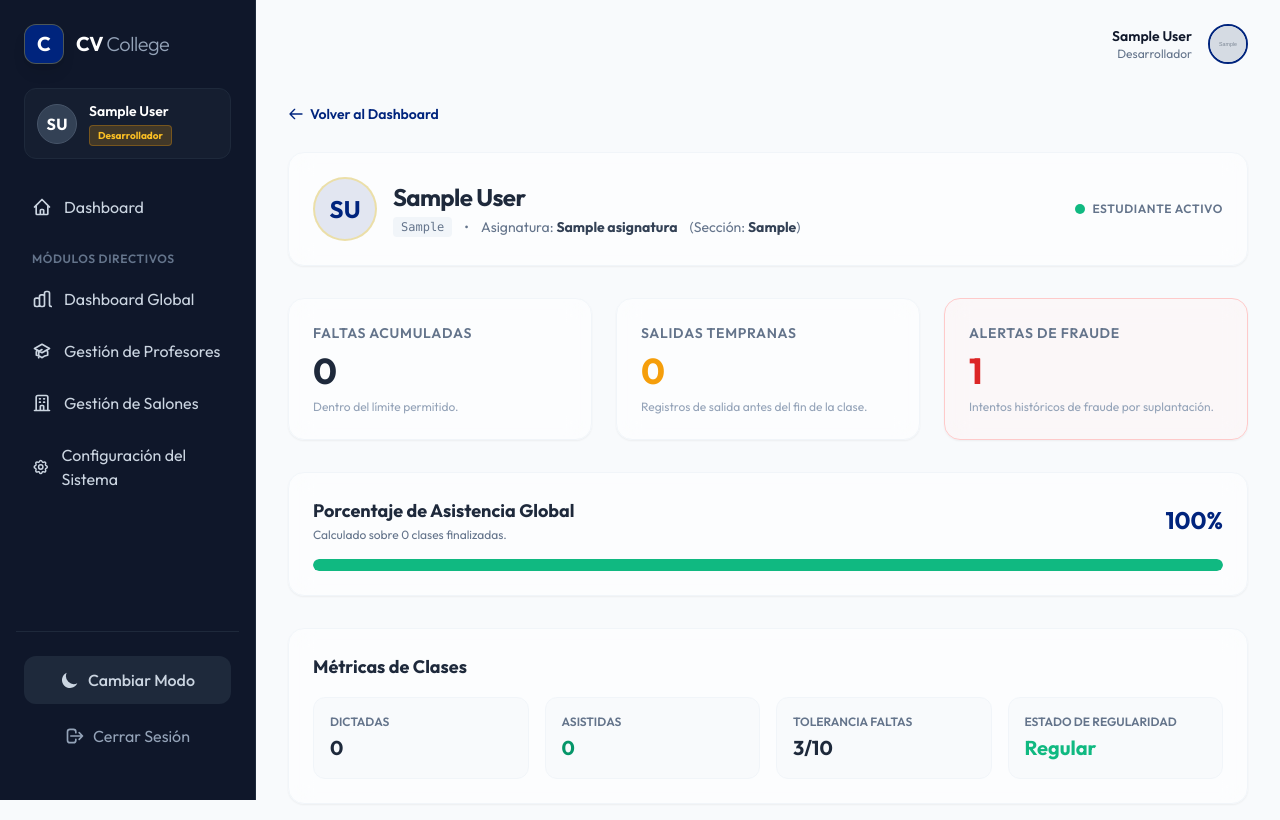
After one commit to valenace/face-recognition-college, a Django app: page /academic/metricas-alumno/1/1/ in a window 1280 px wide. The commit adds this page. Run offline with Django 5.2, Linux system fonts and the light colour scheme; a user stored in the database is signed in; tables that the repository leaves empty hold one stand-in row (values such as "Sample post"); grey boxes marked "Sample" are stand-in pictures; some libraries are stand-ins or nearby versions.

Commit message:
feat: Add class history and student metrics views with corresponding templates and routes

```diff
--- a/apps/academic/urls.py
+++ b/apps/academic/urls.py
@@ -1,5 +1,5 @@
 from django.urls import path
-from .views import DashboardProfesorView, MonitorClaseView
+from .views import DashboardProfesorView, MonitorClaseView, HistorialClasesView, MetricasAlumnoView
 
 app_name = "academic"
 
@@ -8,4 +8,8 @@ urlpatterns = [
     path("dashboard-profesor/", DashboardProfesorView.as_view(), name="dashboard-profesor"),
     # monitor de sesion de clase por id
     path("monitor-clase/<int:session_id>/", MonitorClaseView.as_view(), name="monitor-clase"),
+    # historial de clases finalizadas
+    path("historial-clases/", HistorialClasesView.as_view(), name="historial-clases"),
+    # métricas individuales de alumno por asignación
+    path("metricas-alumno/<int:student_id>/<int:class_id>/", MetricasAlumnoView.as_view(), name="metricas-alumno"),
 ]
--- a/apps/academic/views.py
+++ b/apps/academic/views.py
@@ -1,9 +1,10 @@
-from django.views.generic import ListView, DetailView
+from django.views.generic import ListView, DetailView, TemplateView
 from django.core.exceptions import PermissionDenied
+from django.shortcuts import get_object_or_404
 from django.utils import timezone
 from apps.users.permissions import RoleRequiredMixin
 from apps.users.models import User
-from .models import AsignacionClase, Inscripcion
+from .models import AsignacionClase, Inscripcion, Estudiante
 from apps.attendance.models import SesionClase, RegistroAsistencia
 
 class DashboardProfesorView(RoleRequiredMixin, ListView):
@@ -87,3 +88,82 @@ class MonitorClaseView(RoleRequiredMixin, DetailView):
 
         context["estudiantes_monitoreo"] = estudiantes_monitoreo
         return context
+
+
+class HistorialClasesView(RoleRequiredMixin, ListView):
+    """
+    Vista protegida que lista las sesiones de clase pasadas (FINALIZADA)
+    del profesor actual.
+    """
+    model = SesionClase
+    template_name = "academic/historial_clases.html"
+    context_object_name = "sesiones"
+    allowed_roles = [User.Role.PROFESSOR]
+
+    def get_queryset(self):
+        return SesionClase.objects.filter(
+            asignacion_clase__profesor=self.request.user,
+            estado=SesionClase.Estado.FINALIZADA
+        ).select_related(
+            "asignacion_clase__asignatura",
+            "asignacion_clase__seccion",
+            "asignacion_clase__salon"
+        ).order_by("-fecha", "-id")
+
+
+class MetricasAlumnoView(RoleRequiredMixin, TemplateView):
+    """
+    Vista protegida que calcula y muestra las métricas de asistencia,
+    faltas, salidas tempranas e intentos de fraude de un estudiante en una clase.
+    """
+    template_name = "academic/metricas_alumno.html"
+    allowed_roles = [User.Role.PROFESSOR]
+
+    def get_context_data(self, **kwargs):
+        context = super().get_context_data(**kwargs)
+        student_id = self.kwargs.get("student_id")
+        class_id = self.kwargs.get("class_id")
+
+        estudiante = get_object_or_404(Estudiante, pk=student_id)
+        asignacion = get_object_or_404(AsignacionClase, pk=class_id)
+
+        # Validar que la clase pertenezca al profesor autenticado
+        if asignacion.profesor != self.request.user:
+            raise PermissionDenied("No tienes permiso para ver métricas de esta clase.")
+
+        # 1. Total de clases dictadas hasta la fecha (sesiones de esta asignacion finalizadas)
+        sesiones_finalizadas = SesionClase.objects.filter(
+            asignacion_clase=asignacion,
+            estado=SesionClase.Estado.FINALIZADA
+        )
+        total_dictadas = sesiones_finalizadas.count()
+
+        # 2. Total de faltas (clases dictadas donde el alumno NO tiene RegistroAsistencia)
+        sesiones_con_asistencia = RegistroAsistencia.objects.filter(
+            estudiante=estudiante,
+            sesion__in=sesiones_finalizadas
+        ).values_list("sesion_id", flat=True)
+        total_faltas = sesiones_finalizadas.exclude(id__in=sesiones_con_asistencia).count()
+
+        # 3. Salidas tempranas sin justificación (donde hora_salida < horario_fin)
+        salidas_tempranas = RegistroAsistencia.objects.filter(
+            estudiante=estudiante,
+            sesion__asignacion_clase=asignacion,
+            hora_salida__lt=asignacion.horario_fin
+        ).count()
+
+        # 4. Intentos de fraude históricos (en toda la trayectoria del alumno en el sistema)
+        fraudes_historicos = RegistroAsistencia.objects.filter(
+            estudiante=estudiante,
+            es_fraude=True
+        ).count()
+
+        context.update({
+            "estudiante": estudiante,
+            "asignacion": asignacion,
+            "total_dictadas": total_dictadas,
+            "total_faltas": total_faltas,
+            "salidas_tempranas": salidas_tempranas,
+            "fraudes_historicos": fraudes_historicos,
+        })
+        return context
--- /dev/null
+++ b/templates/academic/metricas_alumno.html
@@ -0,0 +1,161 @@
+{% extends "base.html" %}
+
+{% block title %}Métricas del Estudiante | CV College{% endblock %}
+
+{% block content %}
+<!-- Volver Link -->
+<div class="mb-6">
+    <a href="{% url 'academic:dashboard-profesor' %}" class="inline-flex items-center text-sm font-semibold text-brand-blue dark:text-brand-yellow hover:underline">
+        <svg class="w-4 h-4 mr-1.5" fill="none" stroke="currentColor" viewBox="0 0 24 24">
+            <path stroke-linecap="round" stroke-linejoin="round" stroke-width="2" d="M10 19l-7-7m0 0l7-7m-7 7h18"></path>
+        </svg>
+        Volver al Dashboard
+    </a>
+</div>
+
+<!-- 1. Perfil Superior -->
+<div class="glass-card p-6 rounded-2xl shadow-sm mb-8 border border-slate-100 dark:border-zinc-800 bg-white/50 dark:bg-zinc-900/50 flex flex-col md:flex-row md:items-center justify-between gap-6">
+    <div class="flex items-center gap-4">
+        <div class="w-16 h-16 rounded-full bg-brand-blue/10 dark:bg-brand-blue/20 text-brand-blue dark:text-brand-yellow font-black flex items-center justify-center text-2xl border-2 border-brand-yellow/30">
+            {{ estudiante.user.first_name|first|upper }}{{ estudiante.user.last_name|first|upper }}
+        </div>
+        <div>
+            <h2 class="text-2xl font-bold text-slate-800 dark:text-zinc-100 tracking-tight">{{ estudiante.user.get_full_name }}</h2>
+            <div class="flex flex-wrap items-center gap-x-3 gap-y-1 mt-1 text-sm text-slate-500 dark:text-zinc-400">
+                <span class="font-mono bg-slate-100 dark:bg-zinc-800 px-2 py-0.5 rounded text-xs">{{ estudiante.matricula }}</span>
+                <span class="hidden md:inline">•</span>
+                <span>Asignatura: <strong class="text-slate-700 dark:text-zinc-300">{{ asignacion.asignatura.nombre }}</strong></span>
+                <span>(Sección: <strong class="text-slate-700 dark:text-zinc-300">{{ asignacion.seccion.codigo }}</strong>)</span>
+            </div>
+        </div>
+    </div>
+    <div class="shrink-0 flex items-center gap-2">
+        <span class="w-2.5 h-2.5 rounded-full {% if estudiante.activo %}bg-emerald-500{% else %}bg-slate-400{% endif %}"></span>
+        <span class="text-xs font-semibold uppercase tracking-wider text-slate-500 dark:text-zinc-400">
+            {% if estudiante.activo %}Estudiante Activo{% else %}Inactivo{% endif %}
+        </span>
+    </div>
+</div>
+
+<!-- 2. Grid de KPIs -->
+<div class="grid grid-cols-1 sm:grid-cols-3 gap-6 mb-8">
+    <!-- Card: Faltas Acumuladas -->
+    <div class="glass-card p-6 rounded-2xl shadow-sm border border-slate-100 dark:border-zinc-800 bg-white/50 dark:bg-zinc-900/50 flex flex-col justify-between min-h-[140px]">
+        <div>
+            <p class="text-sm font-semibold text-slate-500 dark:text-zinc-400 uppercase tracking-wider">Faltas Acumuladas</p>
+            <h3 class="text-4xl font-extrabold mt-2 {% if total_faltas > 3 %}text-rose-600 dark:text-rose-400{% else %}text-slate-800 dark:text-zinc-100{% endif %}">
+                {{ total_faltas }}
+            </h3>
+        </div>
+        <p class="text-xs text-slate-400 mt-2">
+            {% if total_faltas > 3 %}
+                ⚠️ Alerta: Límite de inasistencias excedido.
+            {% else %}
+                Dentro del límite permitido.
+            {% endif %}
+        </p>
+    </div>
+
+    <!-- Card: Salidas Tempranas Injustificadas -->
+    <div class="glass-card p-6 rounded-2xl shadow-sm border border-slate-100 dark:border-zinc-800 bg-white/50 dark:bg-zinc-900/50 flex flex-col justify-between min-h-[140px]">
+        <div>
+            <p class="text-sm font-semibold text-slate-500 dark:text-zinc-400 uppercase tracking-wider">Salidas Tempranas</p>
+            <h3 class="text-4xl font-extrabold text-amber-500 mt-2">
+                {{ salidas_tempranas }}
+            </h3>
+        </div>
+        <p class="text-xs text-slate-400 mt-2">Registros de salida antes del fin de la clase.</p>
+    </div>
+
+    <!-- Card: Alertas de Fraude -->
+    <div class="glass-card p-6 rounded-2xl shadow-sm border {% if fraudes_historicos > 0 %}border-red-200 bg-red-50/40 dark:border-red-950/40 dark:bg-red-950/10{% else %}border-slate-100 dark:border-zinc-800 bg-white/50 dark:bg-zinc-900/50{% endif %} flex flex-col justify-between min-h-[140px]">
+        <div>
+            <p class="text-sm font-semibold text-slate-500 dark:text-zinc-400 uppercase tracking-wider">Alertas de Fraude</p>
+            <h3 class="text-4xl font-extrabold mt-2 {% if fraudes_historicos > 0 %}text-red-600 dark:text-red-400{% else %}text-slate-800 dark:text-zinc-100{% endif %}">
+                {{ fraudes_historicos }}
+            </h3>
+        </div>
+        <p class="text-xs text-slate-400 mt-2">Intentos históricos de fraude por suplantación.</p>
+    </div>
+</div>
+
+<!-- 3. Barra de Progreso y Asistencia Global -->
+<div class="glass-card p-6 rounded-2xl shadow-sm border border-slate-100 dark:border-zinc-800 bg-white/50 dark:bg-zinc-900/50 mb-8">
+    <div class="flex items-center justify-between mb-4">
+        <div>
+            <h3 class="text-lg font-bold text-slate-800 dark:text-zinc-100">Porcentaje de Asistencia Global</h3>
+            <p class="text-xs text-slate-500 dark:text-zinc-400 mt-0.5">Calculado sobre {{ total_dictadas }} clases finalizadas.</p>
+        </div>
+        <div class="text-right">
+            <span class="text-2xl font-black text-brand-blue dark:text-brand-yellow" id="asistencia-pct-val">0%</span>
+        </div>
+    </div>
+
+    <!-- Barra de Progreso Track -->
+    <div class="w-full bg-slate-200 dark:bg-zinc-800 rounded-full h-3 overflow-hidden">
+        <div id="asistencia-progress-bar" class="bg-emerald-500 h-full rounded-full transition-all duration-500 w-0"></div>
+    </div>
+</div>
+
+<!-- Datos Adicionales / Resumen de Sesiones -->
+<div class="glass-card p-6 rounded-2xl shadow-sm border border-slate-100 dark:border-zinc-800 bg-white/50 dark:bg-zinc-900/50">
+    <h3 class="text-lg font-bold text-slate-800 dark:text-zinc-100 mb-4">Métricas de Clases</h3>
+    <div class="grid grid-cols-2 sm:grid-cols-4 gap-4">
+        <div class="p-4 bg-slate-50 dark:bg-zinc-800/40 rounded-xl border border-slate-100 dark:border-zinc-800/80">
+            <p class="text-xs text-slate-500 dark:text-zinc-400 uppercase font-semibold">Dictadas</p>
+            <p class="text-xl font-bold text-slate-800 dark:text-zinc-200 mt-1">{{ total_dictadas }}</p>
+        </div>
+        <div class="p-4 bg-slate-50 dark:bg-zinc-800/40 rounded-xl border border-slate-100 dark:border-zinc-800/80">
+            <p class="text-xs text-slate-500 dark:text-zinc-400 uppercase font-semibold">Asistidas</p>
+            <!-- Clases asistidas = dictadas - faltas -->
+            <p class="text-xl font-bold text-emerald-600 dark:text-emerald-400 mt-1" id="clases-asistidas-val">0</p>
+        </div>
+        <div class="p-4 bg-slate-50 dark:bg-zinc-800/40 rounded-xl border border-slate-100 dark:border-zinc-800/80">
+            <p class="text-xs text-slate-500 dark:text-zinc-400 uppercase font-semibold">Tolerancia Faltas</p>
+            <p class="text-xl font-bold text-slate-800 dark:text-zinc-200 mt-1">3/10</p>
+        </div>
+        <div class="p-4 bg-slate-50 dark:bg-zinc-800/40 rounded-xl border border-slate-100 dark:border-zinc-800/80">
+            <p class="text-xs text-slate-500 dark:text-zinc-400 uppercase font-semibold">Estado de Regularidad</p>
+            <p class="text-xl font-bold mt-1 {% if total_faltas > 3 %}text-rose-500{% else %}text-emerald-500{% endif %}">
+                {% if total_faltas > 3 %}Irregular{% else %}Regular{% endif %}
+            </p>
+        </div>
+    </div>
+</div>
+
+<script>
+    document.addEventListener('DOMContentLoaded', () => {
+        // Cálculo del porcentaje de asistencia de forma segura
+        const totalDictadas = parseInt("{{ total_dictadas }}") || 0;
+        const totalFaltas = parseInt("{{ total_faltas }}") || 0;
+        const asistidas = Math.max(0, totalDictadas - totalFaltas);
+
+        document.getElementById('clases-asistidas-val').textContent = asistidas;
+
+        let pct = 0;
+        if (totalDictadas > 0) {
+            pct = Math.round((asistidas / totalDictadas) * 100);
+        } else {
+            pct = 100; // si no se han dictado clases, se considera regular al 100%
+        }
+
+        const pctVal = document.getElementById('asistencia-pct-val');
+        const progressBar = document.getElementById('asistencia-progress-bar');
+
+        // Micro-animación para cargar la barra
+        setTimeout(() => {
+            pctVal.textContent = pct + '%';
+            progressBar.style.width = pct + '%';
+
+            // Cambiar color de la barra según porcentaje
+            if (pct < 70) {
+                progressBar.classList.remove('bg-emerald-500');
+                progressBar.classList.add('bg-rose-500');
+            } else if (pct < 85) {
+                progressBar.classList.remove('bg-emerald-500');
+                progressBar.classList.add('bg-amber-500');
+            }
+        }, 100);
+    });
+</script>
+{% endblock %}
--- a/templates/base.html
+++ b/templates/base.html
@@ -217,6 +217,13 @@
                         <span>Mis Clases (Dashboard)</span>
                     </a>
 
+                    <a href="{% url 'academic:historial-clases' %}" class="flex items-center gap-3 px-4 py-3 rounded-lg hover:bg-slate-800 hover:text-white text-slate-300 transition">
+                        <svg class="w-5 h-5" fill="none" stroke="currentColor" viewBox="0 0 24 24">
+                            <path stroke-linecap="round" stroke-linejoin="round" stroke-width="2" d="M12 8v4l3 3m6-3a9 9 0 11-18 0 9 9 0 0118 0z"></path>
+                        </svg>
+                        <span>Historial de Clases</span>
+                    </a>
+
                     <a href="#" class="flex items-center gap-3 px-4 py-3 rounded-lg hover:bg-slate-800 hover:text-white text-slate-300 transition">
                         <svg class="w-5 h-5" fill="none" stroke="currentColor" viewBox="0 0 24 24">
                             <path stroke-linecap="round" stroke-linejoin="round" stroke-width="2" d="M11 5H6a2 2 0 00-2 2v11a2 2 0 002 2h11a2 2 0 002-2v-5m-1.414-9.414a2 2 0 112.828 2.828L11.828 15H9v-2.828l8.586-8.586z"></path>
```
Also changed, not shown: templates/academic/historial_clases.html (added, +172 -0 lines), templates/academic/monitor_clase.html (+12 -12 lines).
